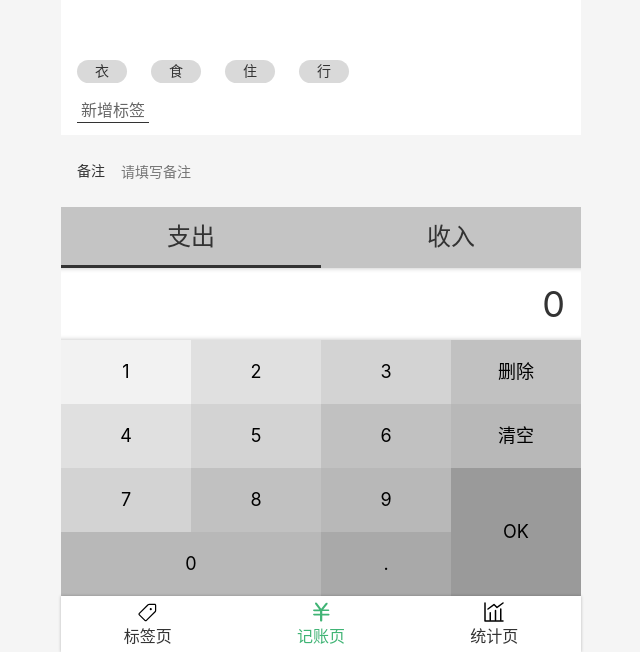
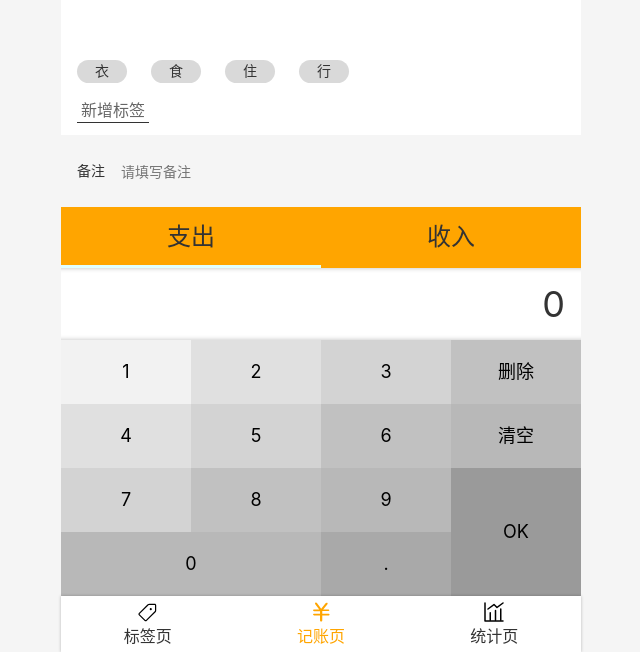
Before and after one commit to richard1230/pocketBook, a React app: page /money#/money in a window 1280 px wide. Shown: the part 148-800 px from the top of the page, without its empty margins (319-959 px from the left). Built offline with nearby package versions, Linux system fonts and the light colour scheme.

Commit message:
edit color

```diff
--- a/src/components/Nav.tsx
+++ b/src/components/Nav.tsx
@@ -24,9 +24,9 @@ width: 24px;
 height: 24px
       }
  &.selected{
-color:#40B475;
+color:#FFA500;
     .icon{
-      fill:#40B475;
+      fill:#FFA500;
          }
       }
     }
--- a/src/views/Money.tsx
+++ b/src/views/Money.tsx
@@ -24,7 +24,7 @@ const defaultFormData = {
 
 
 const CategoryWrapper = styled.div`
-    background:#c4c4c4;
+    background:#FFA500;
 `;
 
 function Money() {
--- a/src/views/Money/CategorySection.tsx
+++ b/src/views/Money/CategorySection.tsx
@@ -14,7 +14,7 @@ font-size: 24px;
     content: '';
     display: block;
     height: 3px;
-    background:#333;
+    background:#E1FFFF;
     position: absolute;
     bottom: 0;
     width: 100%;
--- a/src/views/Money/NumberPadSection/Wrapper.tsx
+++ b/src/views/Money/NumberPadSection/Wrapper.tsx
@@ -26,9 +26,12 @@ box-shadow: inset 0 -5px 5px -5px rgba(0,0,0,0.25),
   &.zero{
   width: 50%;
   }
+
   &:nth-child(1){
   background:#f2f2f2;
   }
+
+
    &:nth-child(2),
    &:nth-child(5){
   background: #e0e0e0;
```
